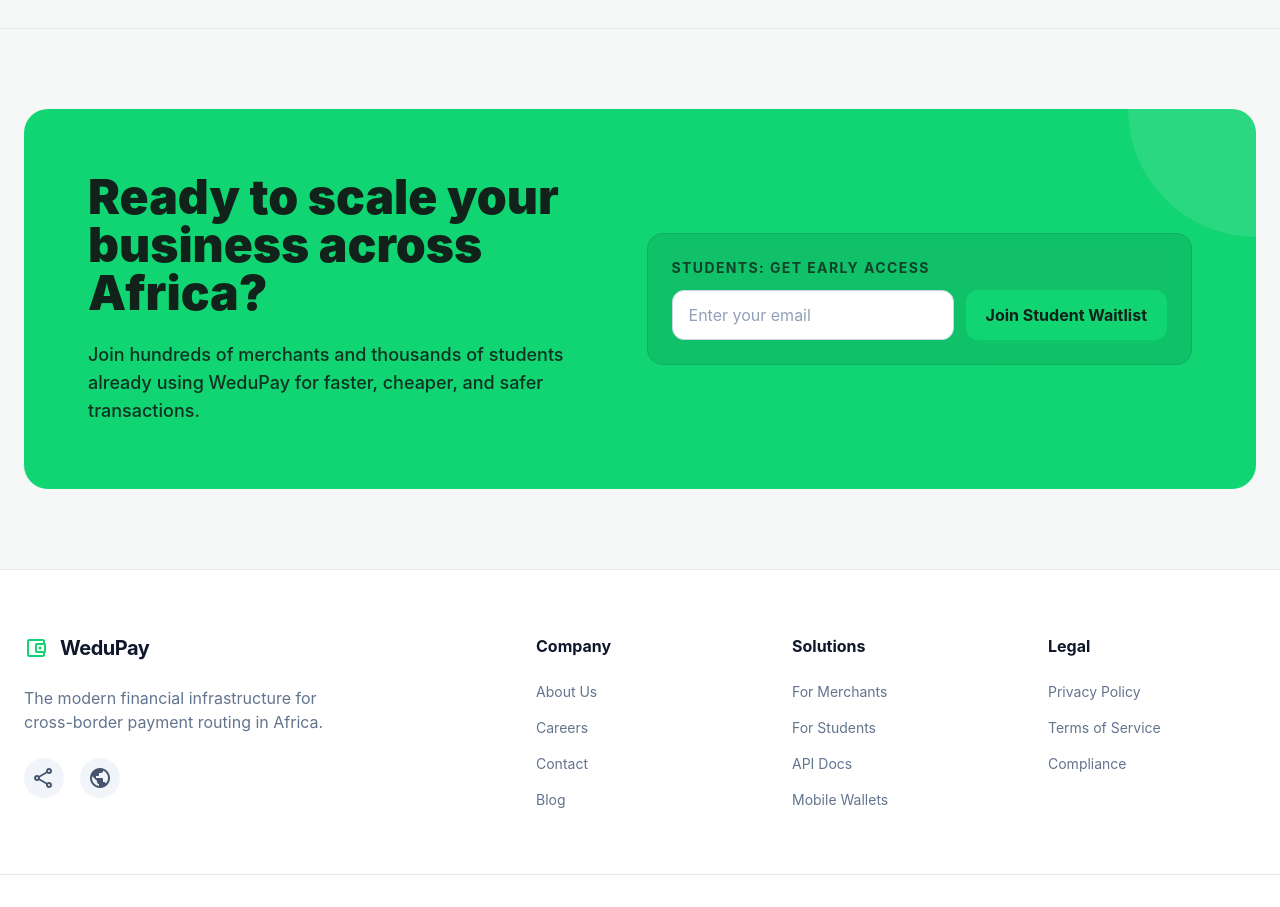
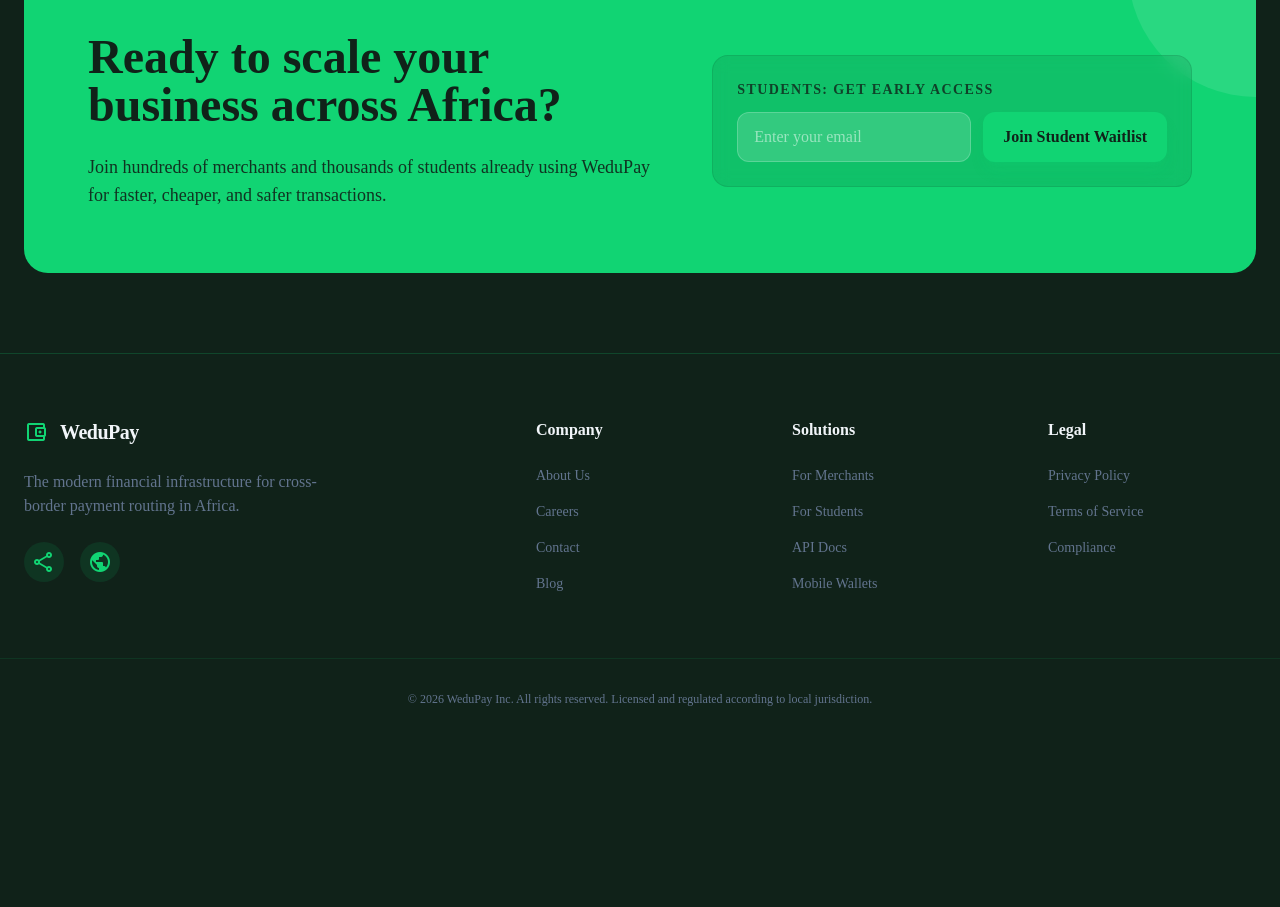
Before and after one commit to wedupayments/WeduPay, a Next.js app: page / in a window 1280 px wide. Shown: the part 3208-4115 px from the top of the page. After the commit the page ends 3947 px from the top, so only its background shows below. Built offline with nearby package versions, Linux system fonts and the light colour scheme.

Commit message:
feat: Add global CSS with Tailwind import, custom theme variables, and base font styles.

```diff
--- a/src/app/globals.css
+++ b/src/app/globals.css
@@ -1,4 +1,6 @@
 @import "tailwindcss";
+
+@variant dark (&:where(.dark, .dark *));
 
 @theme {
   --font-display: var(--font-inter), "sans-serif";
@@ -6,3 +8,15 @@
   --color-background-light: #f6f8f7;
   --color-background-dark: #102219;
 }
+
+@layer base {
+  html {
+    font-family: var(--font-display);
+  }
+
+  *,
+  *::before,
+  *::after {
+    font-family: inherit;
+  }
+}
```
